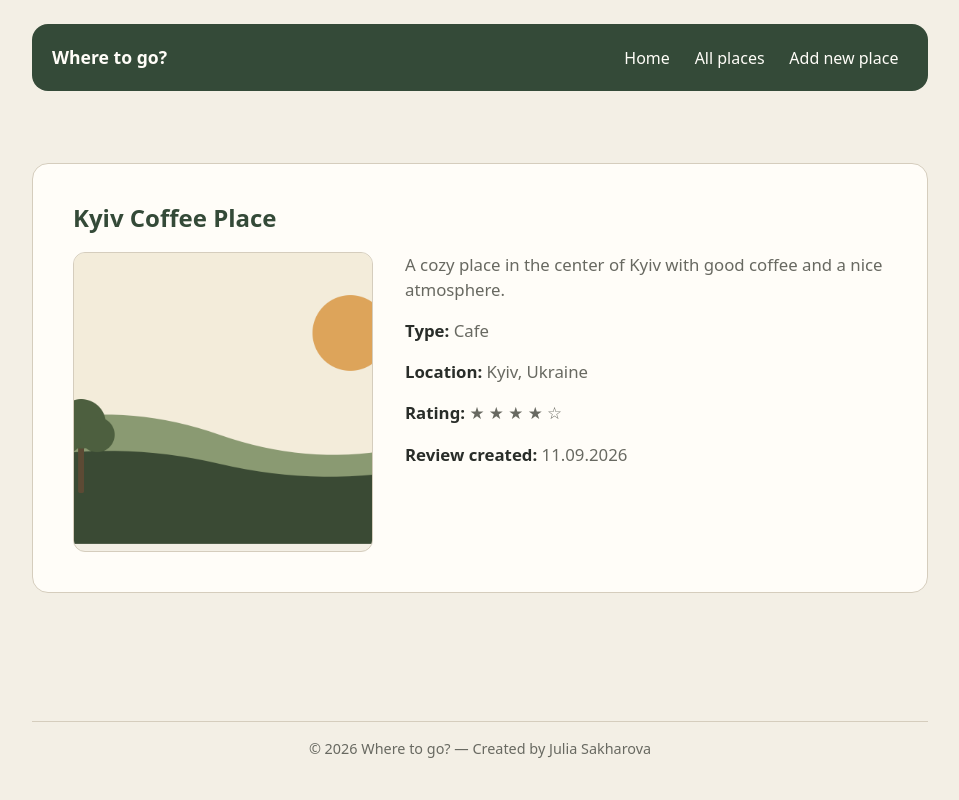
After one commit to Juli-s07/where-to-go, a Django app: page /place/1/ in a window 1280 px wide. The commit adds this page. Shown: the whole page, without its empty margins (160-1119 px from the left). Run offline with Django 5.2, Linux system fonts and the light colour scheme.

Commit message:
feat: add templates for displaying places

```diff
--- a/places/static/places/style.css
+++ b/places/static/places/style.css
@@ -157,3 +157,54 @@ footer {
 footer p {
     margin: 0;
 }
+
+.place-detail {
+    display: flex;
+    gap: 2rem;
+    align-items: flex-start;
+}
+
+.place-image {
+    width: 300px;
+    height: 300px;
+    flex: 0 0 300px;
+    overflow: hidden;
+    border-radius: 0.75rem;
+    border: 1px solid var(--color-border);
+    background: var(--color-background);
+}
+
+.place-image img {
+    display: block;
+    width: 100%;
+    height: 100%;
+    object-fit: cover;
+}
+
+.place-info {
+    flex: 1;
+    min-width: 0;
+}
+
+.place-info p {
+    font-size: 1.05rem;
+    color: var(--color-text-muted);
+    margin: 0 0 1rem;
+}
+
+.place-info strong {
+    color: var(--color-text);
+}
+
+@media (max-width: 640px) {
+    .place-detail {
+        flex-direction: column;
+    }
+
+    .place-image {
+        width: 100%;
+        height: auto;
+        aspect-ratio: 4 / 3;
+        flex-basis: auto;
+    }
+}
--- /dev/null
+++ b/places/templates/places/place_full.html
@@ -0,0 +1,45 @@
+{% extends "places/base.html" %}
+{% load static %}
+
+{% block title %}{{ place.name }}{% endblock %}
+
+{% block content %}
+    <section class="card">
+        <h1>{{ place.name }}</h1>
+        <div class="place-detail">
+            <div class="place-image">
+                <img src="{% static 'places/images/place_image.png' %}" alt="{{ place.name }}">
+            </div>
+            <div class="place-info">
+                <p>
+                    {{ place.description }}
+                </p>
+                <p>
+                    <strong>Type:</strong> {{ place.type }}
+                </p>
+                <p>
+                    <strong>Location:</strong>
+                    {% if place.location %}
+                        {{ place.location }}
+                    {% else %}
+                        Secret place
+                    {% endif %}
+                </p>
+                <p>
+                    <strong>Rating:</strong>
+                    {% for i in "12345" %}
+                        {% if forloop.counter <= place.rating %}
+                            ★
+                        {% else %}
+                            ☆
+                        {% endif %}
+                    {% endfor %}
+                </p>
+                <p>
+                    <strong>Review created:</strong>
+                    {{ place.created_at|date:"d.m.Y" }}
+                </p>
+            </div>
+        </div>
+    </section>
+{% endblock %}
--- a/places/urls.py
+++ b/places/urls.py
@@ -1,4 +1,4 @@
-from django.urls import path, include
+from django.urls import path
 from . import views
 
 app_name = "places"
@@ -7,4 +7,5 @@ urlpatterns = [
     path("", views.home, name="home"),
     path("places/", views.places, name="places"),
     path("add/", views.add_place, name="add_place"),
+    path("place/<int:place_id>/", views.place_full, name="place_full"),
 ]
--- a/places/views.py
+++ b/places/views.py
@@ -1,4 +1,5 @@
 from django.shortcuts import render
+from datetime import date
 
 def home(request):
     return render(request, 'places/home.html')
@@ -8,3 +9,16 @@ def places(request):
 
 def add_place(request):
     return render(request, 'places/add_place.html')
+
+def place_full(request, place_id):
+    place = {
+        "id": place_id,
+        "name": "Kyiv Coffee Place",
+        "description": "A cozy place in the center of Kyiv with good coffee and a nice atmosphere.",
+        "type": "Cafe",
+        "location": "Kyiv, Ukraine",
+        "rating": 4,
+        "created_at": date(2026, 9, 11),
+    }
+
+    return render(request, "places/place_full.html", {"place": place})
```
Also changed, not shown: places/templates/places/place_preview.html (added, +37 -0 lines), places/static/places/images/place_image.png (added).
